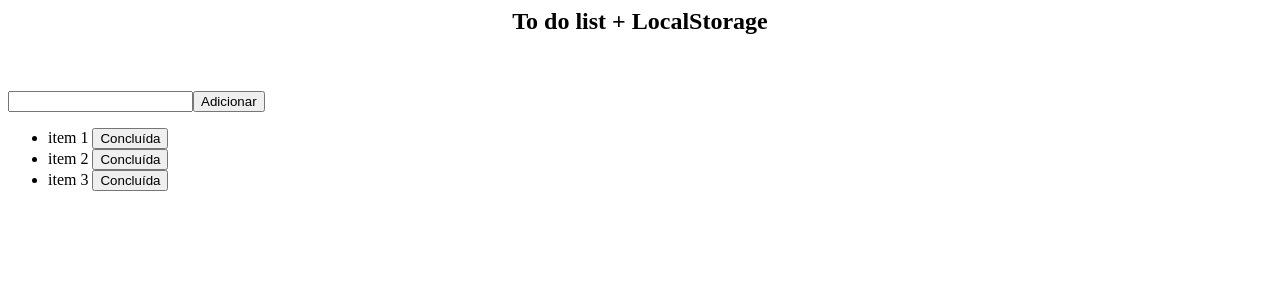
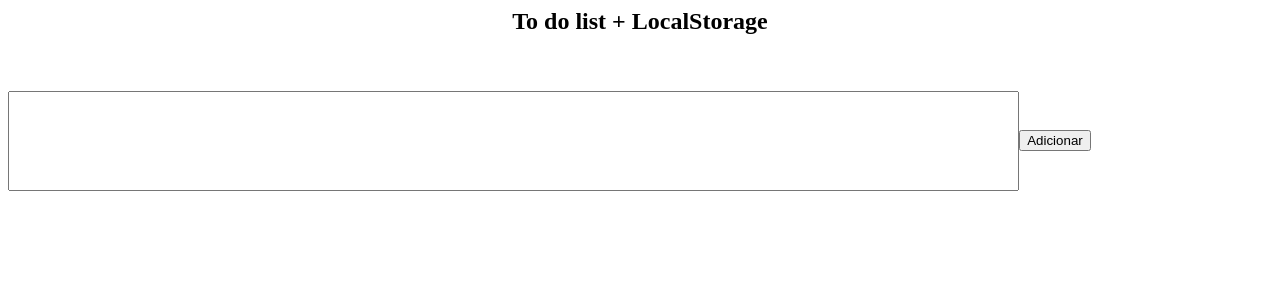
Before and after one commit to roxellyt/localStorage, an Angular app: page / in a window 1280 px wide. Shown: the top 300 px of the page. Built offline with nearby package versions, Linux system fonts and the light colour scheme.

Commit message:
3 files modified

```diff
--- a/src/app/home/home.component.css
+++ b/src/app/home/home.component.css
@@ -0,0 +1,4 @@
+input {
+  width: 80%;
+  height: 100px;
+}
--- a/src/app/home/home.component.html
+++ b/src/app/home/home.component.html
@@ -4,10 +4,8 @@
 </p>
 <br />
 <br />
-
 <input type="text" [(ngModel)]="tarefa" />
 <button (click)="addTarefa()">Adicionar</button>
-
 <ul>
   <li *ngFor="let item of items">
     {{ item }}
--- a/src/app/home/home.component.ts
+++ b/src/app/home/home.component.ts
@@ -12,7 +12,7 @@ export class HomeComponent implements OnInit {
     this.tarefa = localStorage.getItem('item');
   }
   public tarefa = '';
-  public items = ['item 1', 'item 2', 'item 3'];
+  public items = [];
 
   addTarefa() {
     this.items.push(this.tarefa);
```
